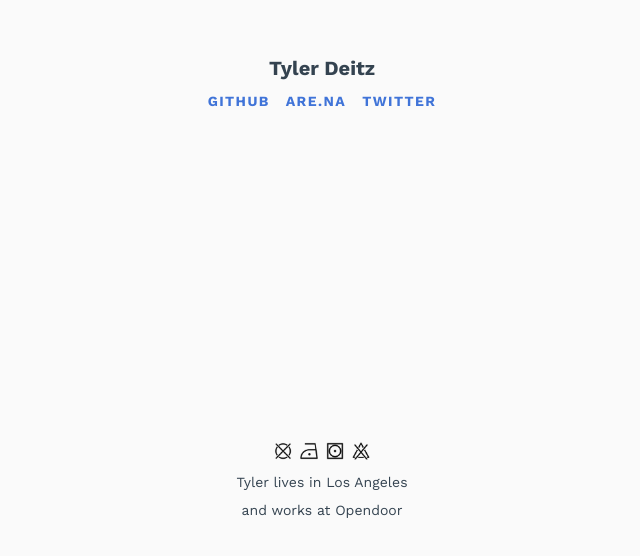
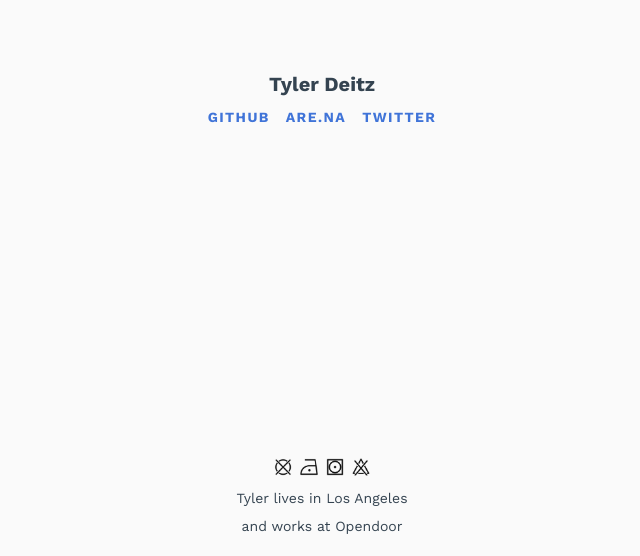
Before and after one commit to tvler/tvler.github.io, a React (Create React App) app: page / in a window 1280 px wide. Shown: the part 244-800 px from the top of the page, without its empty margins (318-958 px from the left). Built offline with nearby package versions, Linux system fonts and the light colour scheme.

Commit message:
down margin

```diff
--- a/src/App.js
+++ b/src/App.js
@@ -17,20 +17,20 @@ export default () => (
           <a
             href={href}
             children={children}
-            key={href}
+            key={i}
             className={`cool-blue no-underline tracked ${i ? "ml3" : ""}`}
           />
         ))}
       </div>
     </div>
 
-    <div className="mv4 flex flex-column items-center">
+    <div className="flex flex-column items-center mv3">
       <div className="flex flex-row">
         {[laundry1, laundry2, laundry3, laundry4].map((src, i) => {
           const widthHeight = 18;
           return (
             <img
-              key={1}
+              key={i}
               className={i ? "ml2" : ""}
               width={widthHeight}
               height={widthHeight}
```
